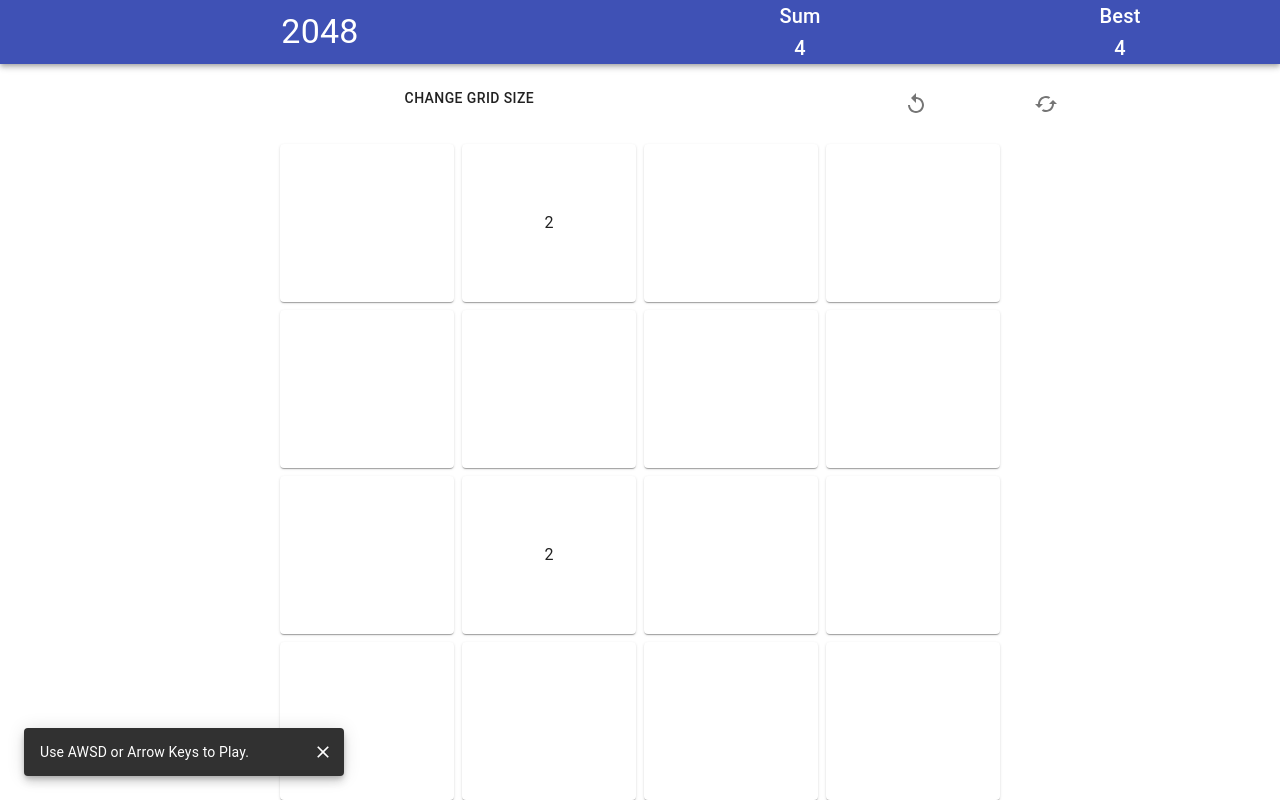
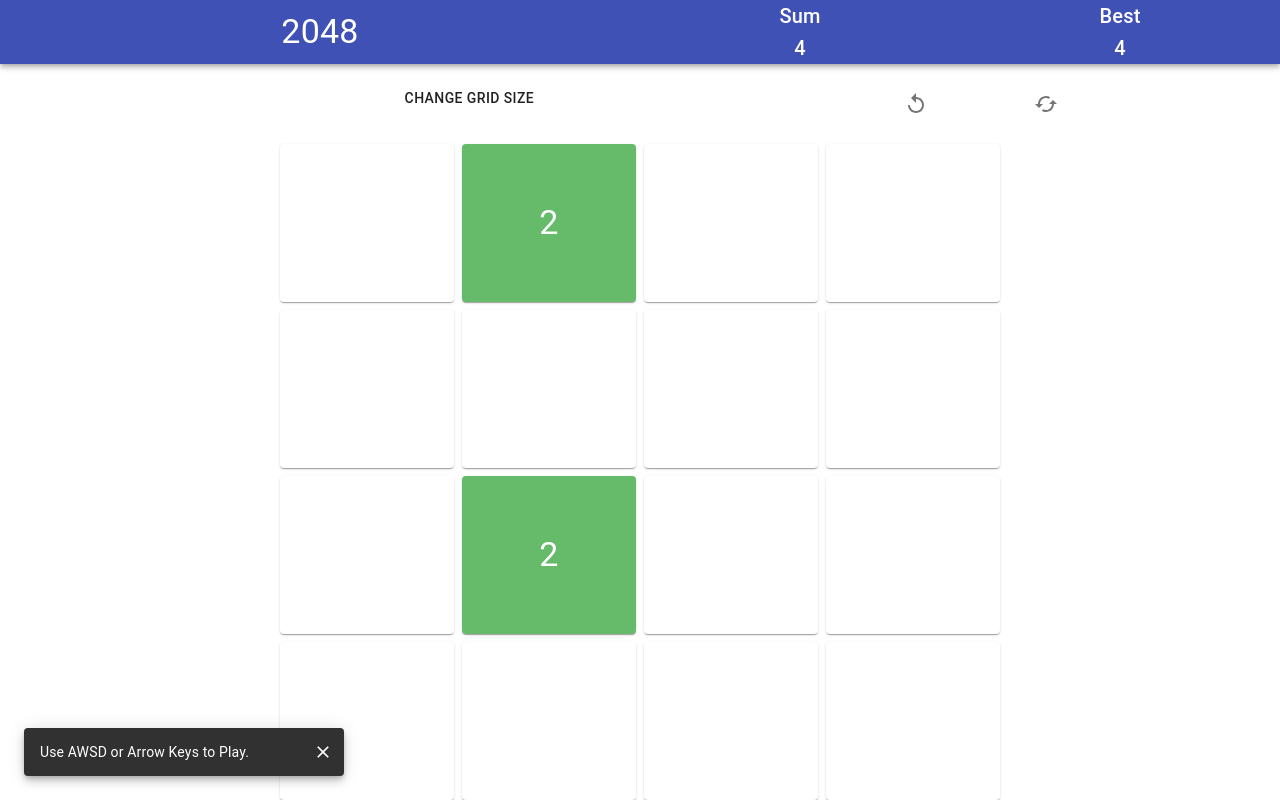
Before and after one commit to thepmsquare/2048, a React (Create React App) app: page / in a window 1280 px wide. Built offline with nearby package versions, Linux system fonts and the light colour scheme.

Commit message:
w/signoff
Signed-off-by: Sankalpa Fernando <sankalpafernando2017@gmail.com>

```diff
--- a/src/Board.js
+++ b/src/Board.js
@@ -2,8 +2,17 @@
 import Typography from "@material-ui/core/Typography";
 import Paper from "@material-ui/core/Paper";
 import "./stylesheets/Board.css";
+import colorPalette from './constant';
+class Board extends Component {
 
-class Board extends Component {
+  getColor(value){
+     for (let palette in colorPalette){
+       if(parseInt(palette)===value){
+         return colorPalette[palette]
+       }
+     }
+  }
+
   render = () => {
     const { size, board } = this.props;
     return (
@@ -16,8 +25,8 @@
       >
         {board.map((block) => {
           return (
-            <Paper key={`${block.row}-${block.col}`} className="Board-block">
-              <Typography> {block.value} </Typography>
+            <Paper style={{backgroundColor:this.getColor(block.value),color:'#FFF'}} key={`${block.row}-${block.col}`} className="Board-block">
+              <Typography component="h4" variant="h4" > {block.value} </Typography>
             </Paper>
           );
         })}
--- /dev/null
+++ b/src/constant.js
@@ -0,0 +1,14 @@
+const colorPalette={
+    2:'#66bb6a',
+    4:'#26a69a',
+    8:'#26c6da',
+    16:'#29b6f6',
+    32:'#42a5f5',
+    64:'#5c6bc0',
+    128:'#7e57c2',
+    256:'#ffca28',
+    512:'#ab47bc',
+    1024:'#ec407a',
+    2048:'#ef5350'
+}
+export default colorPalette
```
